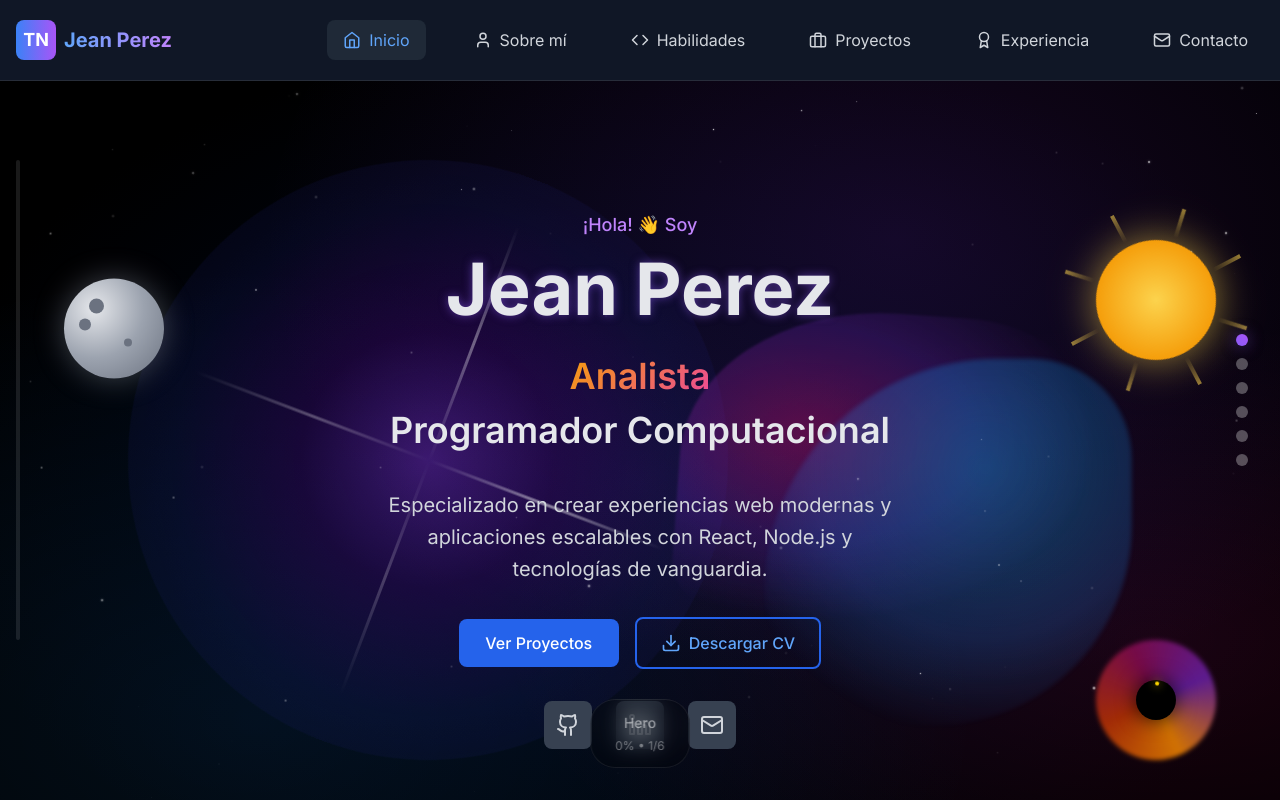
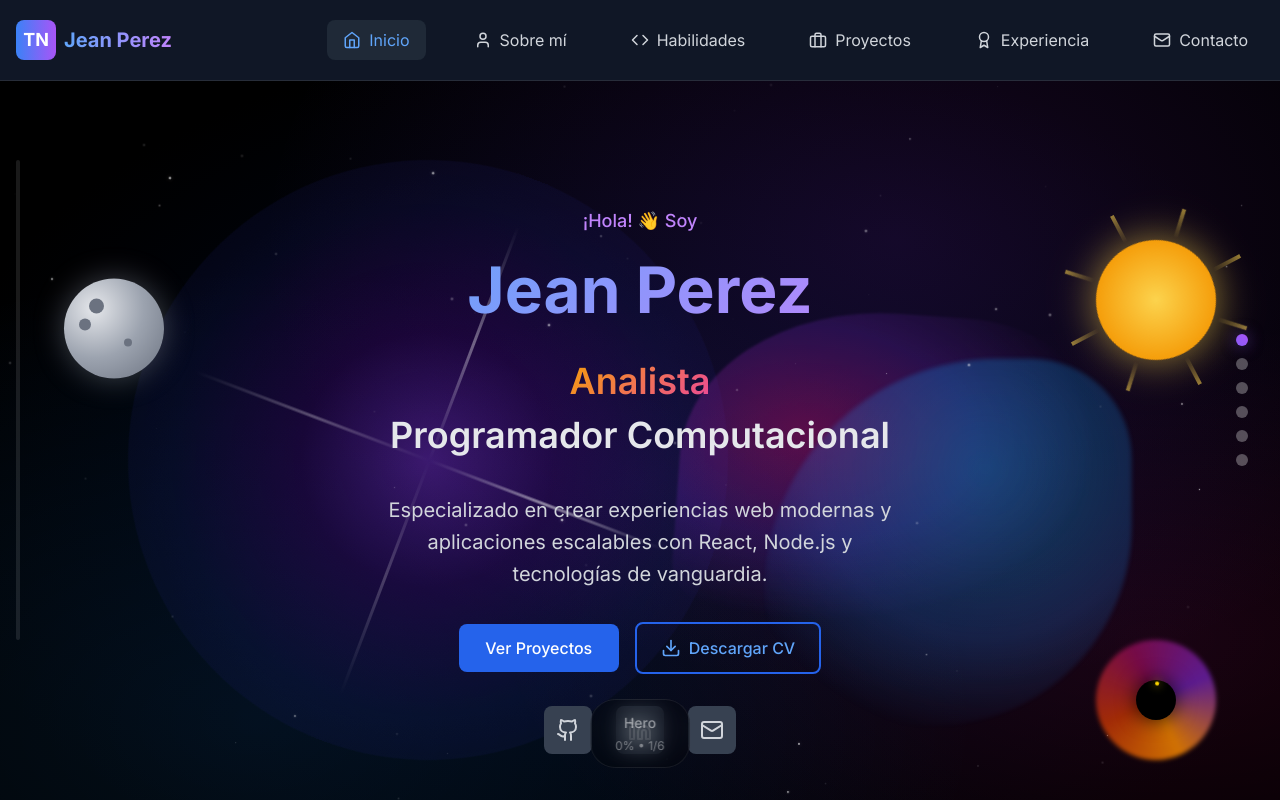
Before and after one commit to JeanOlayaPerez/portafolio-responsive, a React (Vite) app: page / in a window 1280 px wide. Built offline with nearby package versions, Linux system fonts and the light colour scheme.

Commit message:
Fix: Agregar estados faltantes para interacciones del Hero - Sol, Luna y estrellas fugaces

```diff
--- a/src/components/sections/Hero.jsx
+++ b/src/components/sections/Hero.jsx
@@ -1,52 +1,63 @@
 import React, { useState, useEffect } from 'react'
 import { motion } from 'framer-motion'
 import { Github, Linkedin, Mail, Download } from 'lucide-react'
+import { useResponsive } from '../../hooks/useResponsive'
 
 const Hero = () => {
   const [mousePosition, setMousePosition] = useState({ x: 0, y: 0 })
   const [sunHover, setSunHover] = useState(false)
   const [moonHover, setMoonHover] = useState(false)
   const [textEffect, setTextEffect] = useState('normal')
-  const [shootingStar, setShootingStar] = useState({ show: false, type: '' })
+  const [shootingStar, setShootingStar] = useState({ show: false, type: 'sun' })
+  const { isMobile, isTablet, isDesktop } = useResponsive()
 
   useEffect(() => {
     const handleMouseMove = (e) => {
-      setMousePosition({ x: e.clientX, y: e.clientY })
+      if (!isMobile) {
+        setMousePosition({ x: e.clientX, y: e.clientY })
+      }
     }
     window.addEventListener('mousemove', handleMouseMove)
     return () => window.removeEventListener('mousemove', handleMouseMove)
-  }, [])
+  }, [isMobile])
 
   // Función para activar estrella fugaz
   const triggerShootingStar = (type) => {
     setShootingStar({ show: true, type })
     setTimeout(() => {
-      setShootingStar({ show: false, type: '' })
-    }, 2000) // La estrella fugaz dura 2 segundos
+      setShootingStar({ show: false, type })
+    }, 1500)
   }
 
+  // Función para obtener estilos de texto del título
   const getTextStyle = () => {
-    let baseStyle = {
-      fontSize: 'clamp(2rem, 6vw, 4.5rem)', // Reducido para móvil
-      fontWeight: 'bold',
-      lineHeight: 1.2,
+    const baseStyle = {
+      fontSize: window.innerWidth >= 1024 ? 'clamp(2.5rem, 5vw, 4rem)' : 'clamp(2rem, 6vw, 3rem)',
+      fontWeight: 700,
       marginBottom: '1rem',
-      color: '#E5E7EB',
-      textShadow: '0 0 10px rgba(139, 92, 246, 0.5)',
-      transition: 'all 0.3s ease'
-    }
-
-    // Para pantallas grandes (escritorio), mantenemos el tamaño original
-    if (window.innerWidth >= 1024) {
-      baseStyle.fontSize = 'clamp(2.5rem, 8vw, 4.5rem)'
+      background: 'linear-gradient(135deg, #60A5FA 0%, #C084FC 100%)',
+      WebkitBackgroundClip: 'text',
+      WebkitTextFillColor: 'transparent',
+      backgroundClip: 'text',
+      transition: 'filter 0.3s ease'
     }
 
     if (textEffect === 'sun') {
-      baseStyle.color = '#FCD34D'
-      baseStyle.textShadow = '0 0 20px rgba(252, 211, 77, 0.8), 0 0 40px rgba(251, 191, 36, 0.6)'
+      return {
+        ...baseStyle,
+        background: 'linear-gradient(135deg, #FCD34D 0%, #F59E0B 100%)',
+        WebkitBackgroundClip: 'text',
+        WebkitTextFillColor: 'transparent',
+        backgroundClip: 'text'
+      }
     } else if (textEffect === 'moon') {
-      baseStyle.color = '#93C5FD'
-      baseStyle.textShadow = '0 0 20px rgba(147, 197, 253, 0.6), 0 0 40px rgba(59, 130, 246, 0.4)'
+      return {
+        ...baseStyle,
+        background: 'linear-gradient(135deg, #93C5FD 0%, #DBEAFE 100%)',
+        WebkitBackgroundClip: 'text',
+        WebkitTextFillColor: 'transparent',
+        backgroundClip: 'text'
+      }
     }
 
     return baseStyle
```
